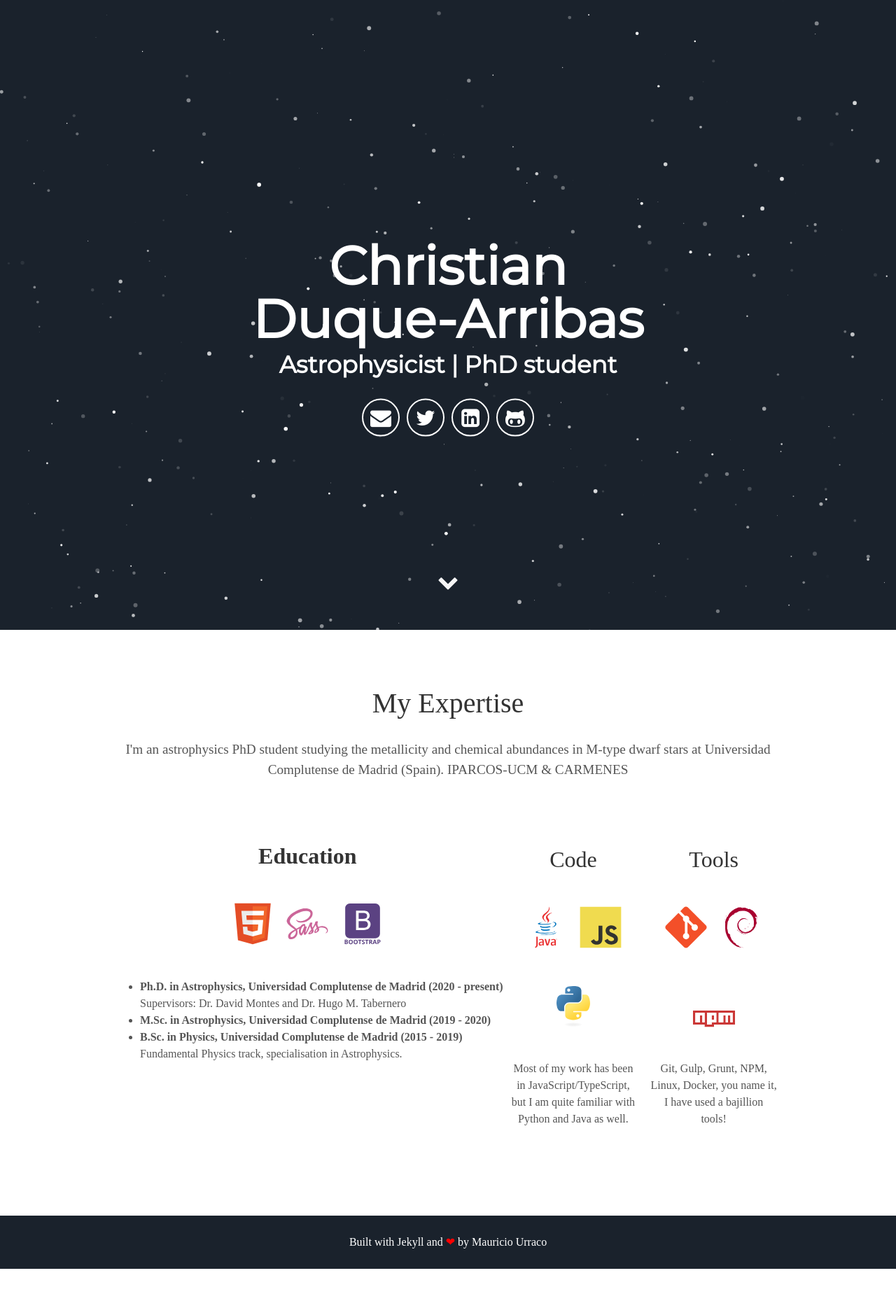
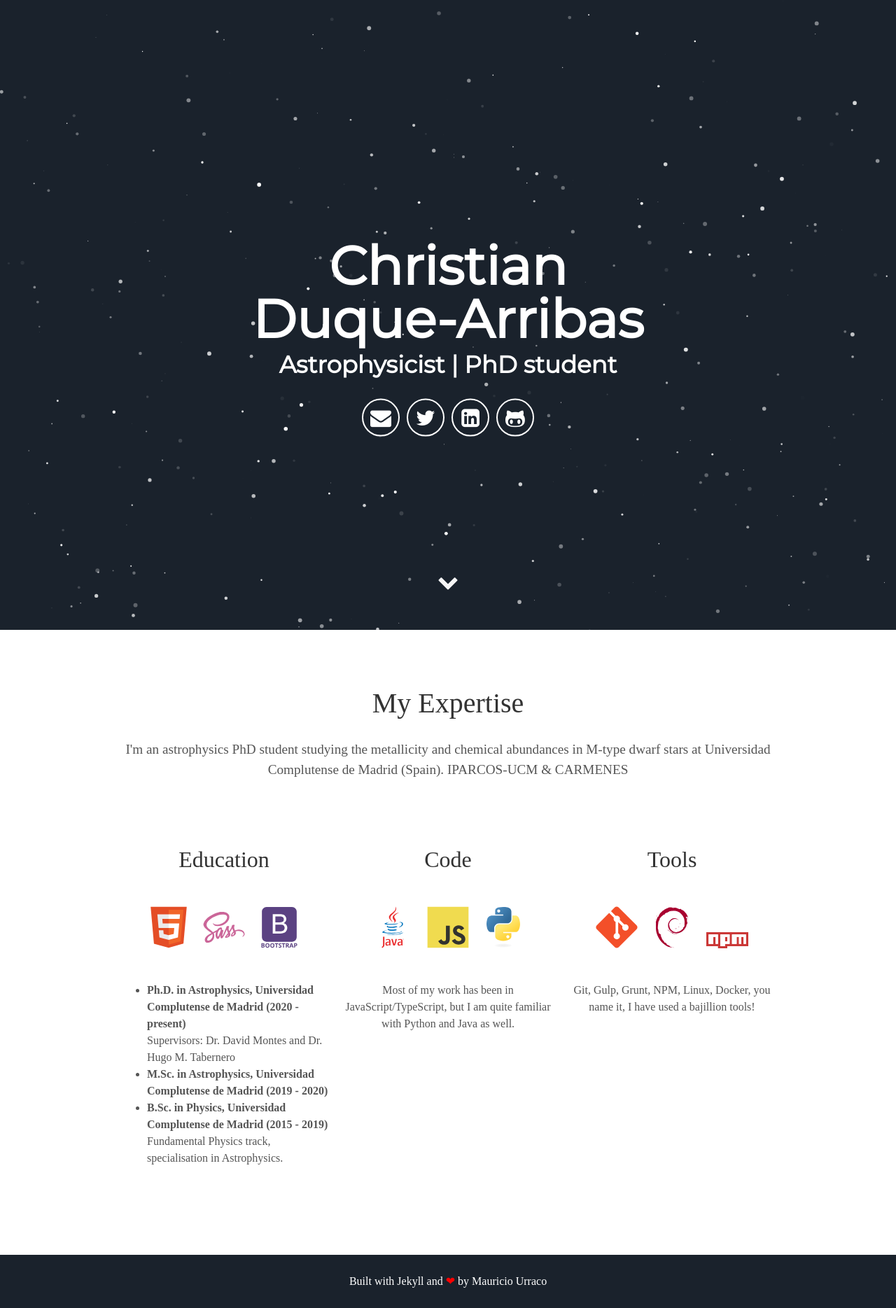
Before and after one commit to chrduque/chrduque.github.io, a Jekyll site: the page built from index.html, in a window 1280 px wide. Shown: the whole page at 70% size. Built offline with Jekyll 4.4.1, drawn with Linux system fonts in a browser that asks for light colours; some web fonts are replaced; before the commit the page ends 1813 px from its top, so only the background shows below that.

Commit message:
Update about.html

```diff
--- a/_includes/about.html
+++ b/_includes/about.html
@@ -3,7 +3,7 @@
   <p>{{ site.user_description }}</p>
 </div>
 <div class="user">
-  <div class="user-details">
+  <div class="tech">
     <h2>Education</h2>
     <svg viewBox="0 0 128 128">
       <path fill="#E44D26" d="M19.037 113.876l-10.005-112.215h109.936l-10.016 112.198-45.019 12.48z"></path><path fill="#F16529" d="M64 116.8l36.378-10.086 8.559-95.878h-44.937z"></path><path fill="#EBEBEB" d="M64 52.455h-18.212l-1.258-14.094h19.47v-13.762h-34.511l.33 3.692 3.382 37.927h30.799zM64 88.198l-.061.017-15.327-4.14-.979-10.975h-13.817l1.928 21.609 28.193 7.826.063-.017z"></path><path fill="#fff" d="M63.952 52.455v13.763h16.947l-1.597 17.849-15.35 4.143v14.319l28.215-7.82.207-2.325 3.234-36.233.335-3.696h-3.708zM63.952 24.599v13.762h33.244l.276-3.092.628-6.978.329-3.692z"></path>
```
